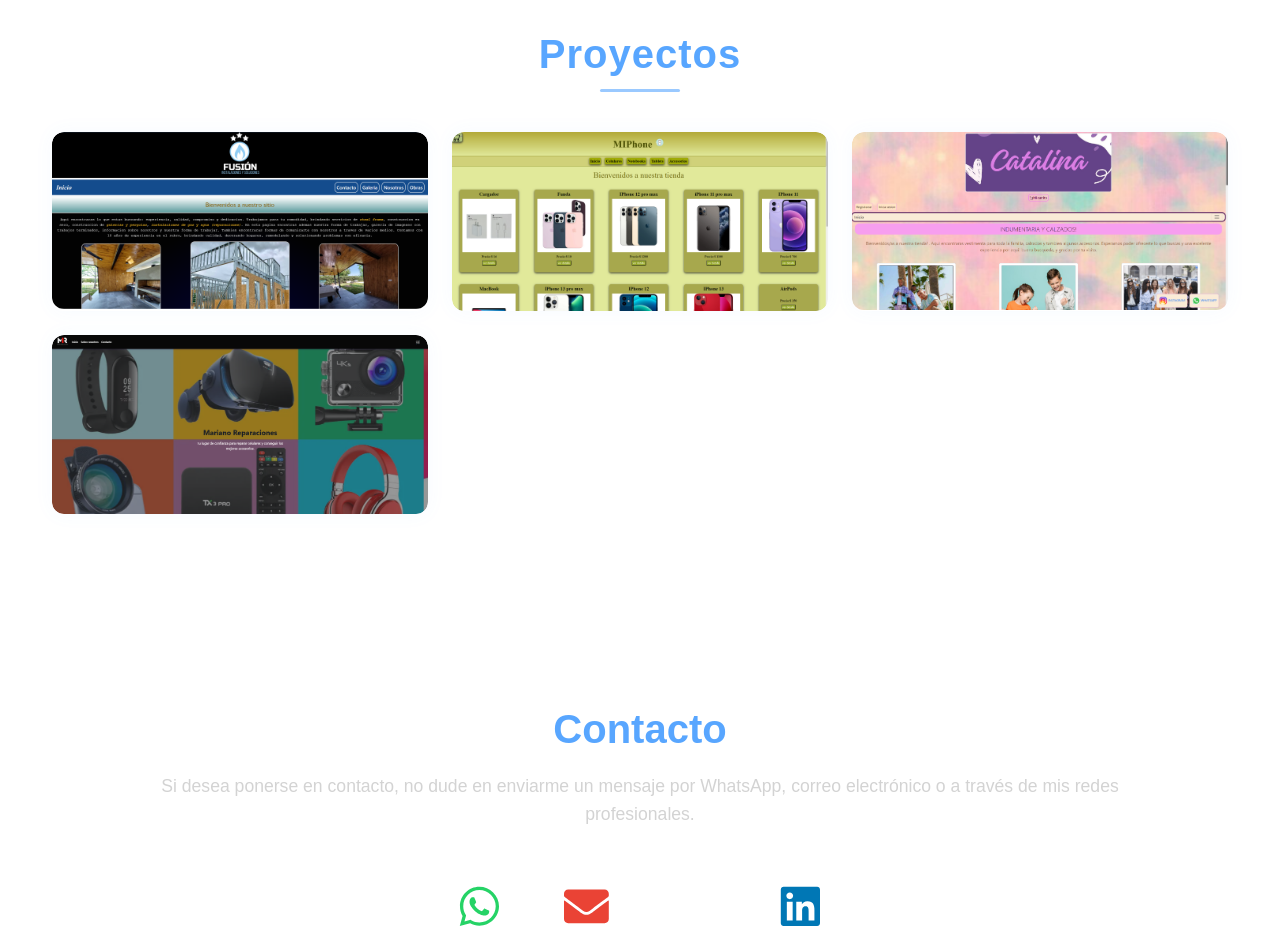
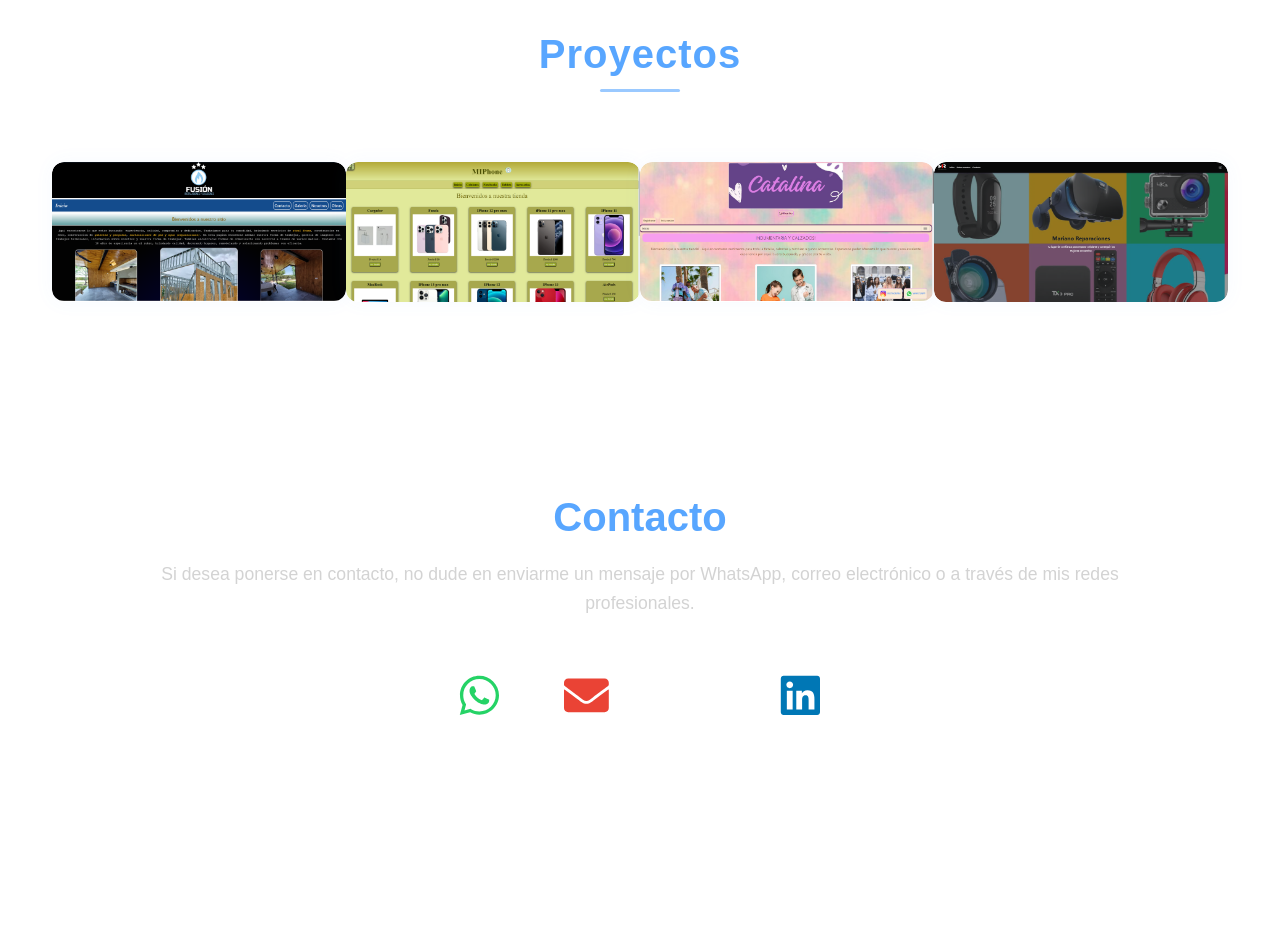
Before and after one commit to Mat14guirre/portafolio-aguirre, a React (Vite) app: page / in a window 1280 px wide. Shown: the part 2560-3489 px from the top of the page. After the commit the page ends 3383 px from the top, so only its background shows below. Built offline with nearby package versions, Linux system fonts and the light colour scheme.

Commit message:
espaciado

```diff
--- a/src/App.css
+++ b/src/App.css
@@ -220,7 +220,7 @@
 .projects-container {
   display: grid;
   grid-template-columns: repeat(auto-fit, minmax(280px, 1fr));
-  gap: 24px;
+  margin-top: 10px;
   padding: 0 12px;
   justify-items: center;
 }
@@ -233,6 +233,7 @@
   overflow: hidden;
   box-shadow: 0 0 20px rgba(88, 166, 255, 0.05);
   transition: transform 0.4s ease, box-shadow 0.4s ease;
+  margin-top: 30px;
 }
 
 .project-card:hover {
@@ -413,7 +414,7 @@
   .fotoperfil {
     margin-bottom: 20px;
     width: 350px;
-  height: 350px;
+    height: 350px;
   }
 
   .text-sobre-mi {
```
